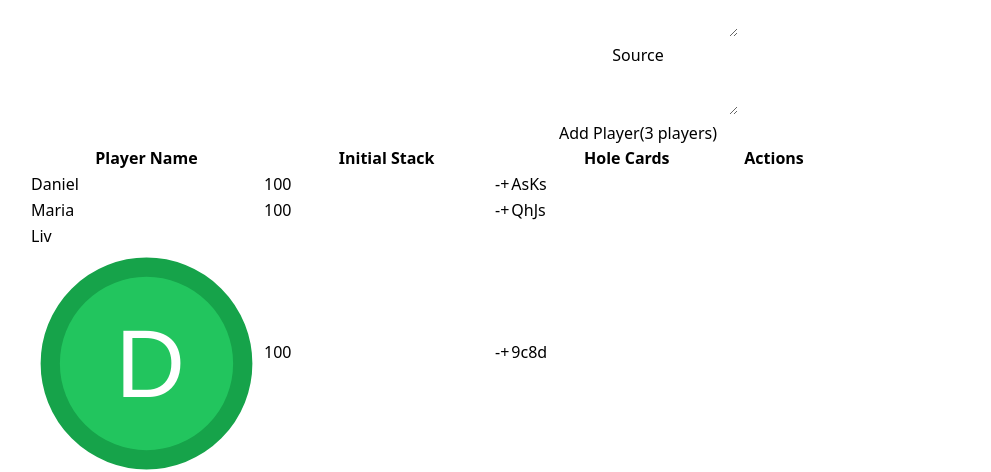
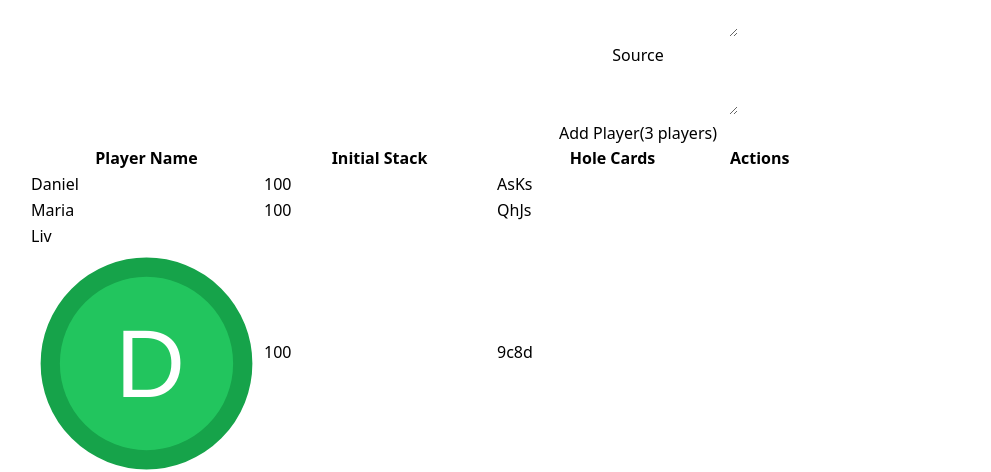
Before and after one commit to omarkohl/phh-recorder, a React (Vite) app: page / in a window 1280 px wide. Shown: the part 1553-2025 px from the top of the page, without its empty margins (2-993 px from the left). Built offline with nearby package versions, Linux system fonts and the light colour scheme.

Commit message:
feat: simplify initial stack display and controls

```diff
--- a/src/App.tsx
+++ b/src/App.tsx
@@ -10,7 +10,7 @@ import {getDisplayName, Player} from "./Player.ts";
 import Action from "./Action.ts";
 import SearchableCombobox from "./SearchableCombobox.tsx";
 import {Button, Checkbox, Input, Textarea} from "@headlessui/react";
-import {CheckIcon, TrashIcon} from "@heroicons/react/20/solid";
+import {CheckIcon, TrashIcon, PlusIcon, MinusIcon} from "@heroicons/react/20/solid";
 import clsx from "clsx";
 
 const DEFAULT_FILE_NAME = 'game.phh';
@@ -366,17 +366,17 @@ function App() {
                         </td>
                         <td className="px-6 py-2 whitespace-nowrap flex items-center">
                             <Input
-                                type="number"
                                 className={clsx(
                                     "w-full px-3 py-2 sm:text-sm border border-transparent",
                                     "bg-transparent cursor-pointer rounded-md",
-                                    "focus:outline-none focus:ring-indigo-500 focus:border-indigo-500 focus:bg-white focus:cursor-text"
+                                    "focus:outline-none focus:ring-indigo-500 focus:border-indigo-500 focus:bg-white focus:cursor-text",
+                                    ""
                                 )}
                                 value={player.initialStack}
                                 onChange={(e) => updatePlayer(player.id, {initialStack: Number(e.target.value)})}
                             />
-                            <button
-                                className="ml-2 px-2 py-1 bg-gray-200 text-gray-700 rounded-md hover:bg-gray-300 disabled:bg-gray-100 disabled:text-gray-400"
+                            <Button
+                                className="ml-2 px-2 py-1 bg-gray-200 text-gray-700 rounded-md hover:bg-gray-300 disabled:bg-gray-100 disabled:text-gray-400 disabled:cursor-not-allowed"
                                 onClick={() => {
                                     const bigBlind = blinds[blinds.length - 1];
                                     updatePlayer(player.id, {initialStack: player.initialStack - 10 * bigBlind});
@@ -384,9 +384,9 @@ function App() {
                                 disabled={blinds.length === 0}
                                 tabIndex={-1}
                             >
-                                -
-                            </button>
-                            <button
+                                <MinusIcon className="h-5 w-5"/>
+                            </Button>
+                            <Button
                                 className="ml-2 px-2 py-1 bg-gray-200 text-gray-700 rounded-md hover:bg-gray-300 disabled:bg-gray-100 disabled:text-gray-400"
                                 onClick={() => {
                                     const bigBlind = blinds[blinds.length - 1];
@@ -395,8 +395,8 @@ function App() {
                                 disabled={blinds.length === 0}
                                 tabIndex={-1}
                             >
-                                +
-                            </button>
+                                <PlusIcon className="h-5 w-5"/>
+                            </Button>
                         </td>
                         <td className="px-6 py-2 whitespace-nowrap">
                             <CardInput<[Card, Card]>
```
